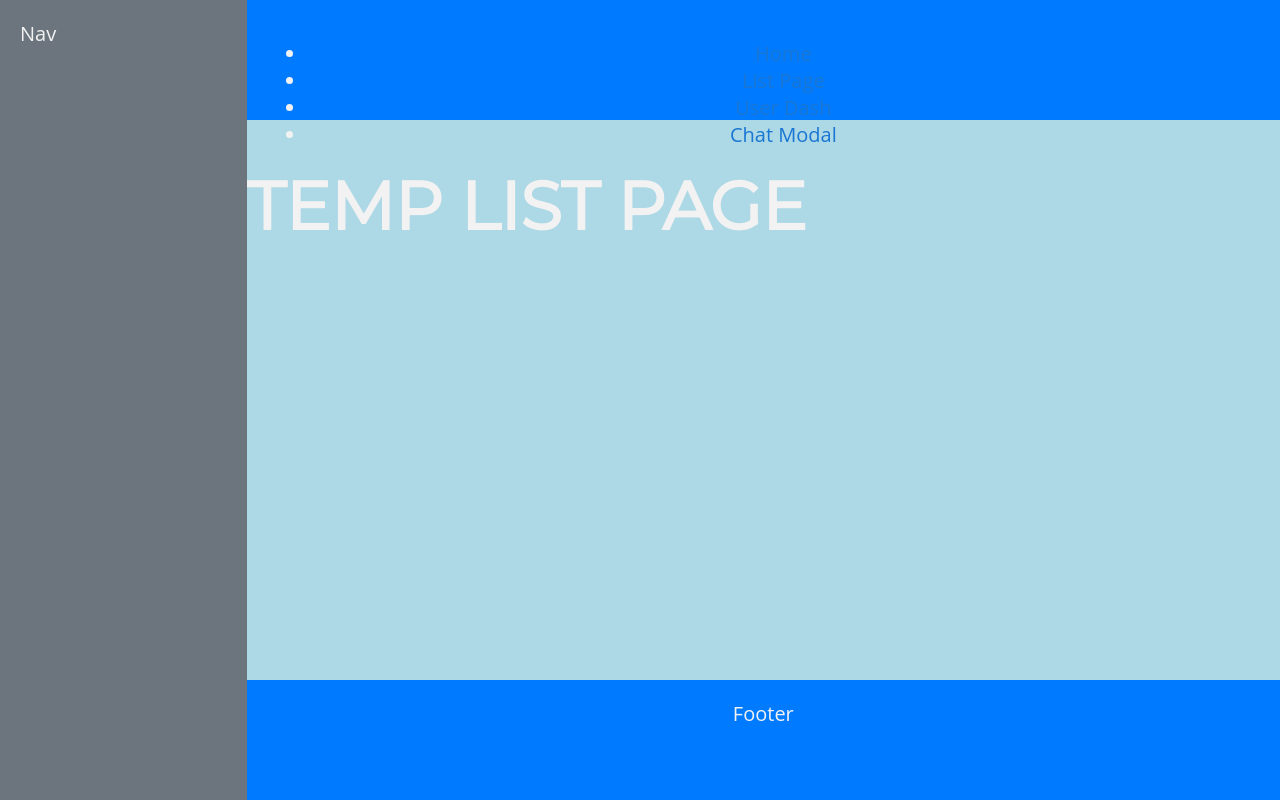
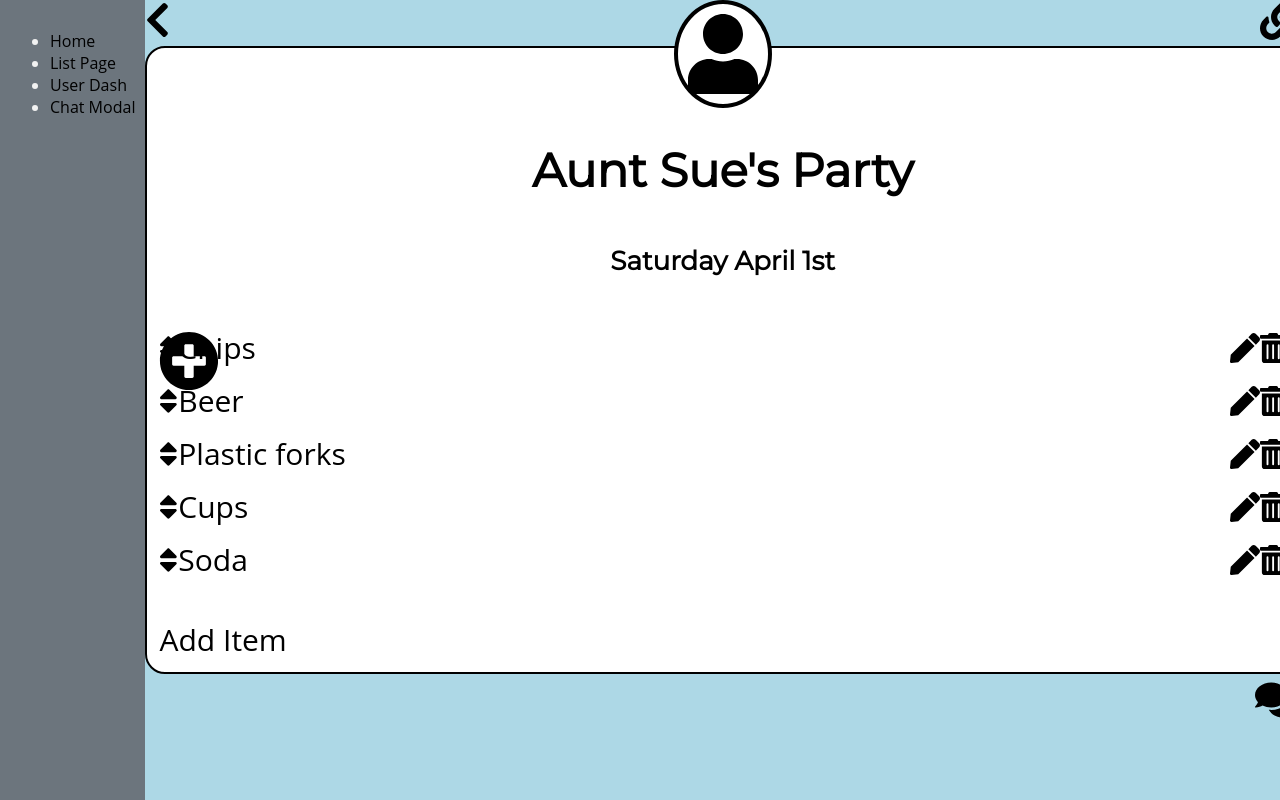
Before and after one commit to gblackiv/listrally, a React app: page /list in a window 1280 px wide. Built offline with nearby package versions, Linux system fonts and the light colour scheme.

Commit message:
converted owner-list to react

```diff
--- a/src/assets/css/list-owner.css
+++ b/src/assets/css/list-owner.css
@@ -1,24 +1,6 @@
-/*************************
-  * list items
-  *************************/
-  /* .list-card {
-    display: block;
-    border: 1px #6c757d solid;
-    border-radius: 4px;
-    margin: 2.5px;
-  }
 
-  .list-item {
-    position: relative;
-    padding: 12px;
-  } */
-
-  body{
-    height: 100vh;
-    font-family: 'Open Sans', sans-serif;
-}
-
-.container{
+.list-container{
+    color: black;
     height: 100%;
     position: relative;
     display: flex;
@@ -39,10 +21,10 @@ i{
 }
 
 .fa-user{
-    position: fixed;
+    position: absolute;
     font-size: 5em;
     left: 50%;
-    top: 3%;
+    top: 0%;
     transform: translateX(-50%);
     padding: 10px;
     border: 4px solid black;
@@ -51,21 +33,21 @@ i{
     z-index: 1;
 }
 
-.nav{
+.list-nav{
     display: flex;
     justify-content: space-between;
 }
 
-.footer{
+.list-footer{
     display: flex;
     justify-content: flex-end;
 }
 
 .fa-chevron-left,.fa-link,.fa-dollar-sign,.fa-comments{
-    font-size: 2.5em;
+    font-size: 2em;
 }
 
-.top{
+.list-top{
     font-size: 1.5em;
 }
 
@@ -92,22 +74,22 @@ i.fa-filter{
     text-align: center;
 }
 
-.items{
+.list-items{
     display: flex;
     flex-direction: column;
     overflow: auto;
     align-items: center;
 }
 
-.item{
+.list-item{
     width: 88vw;
     display: flex;
     justify-content: space-between;
-    font-size: 2em;
-    margin: 0.2em 0;
+    font-size: 1.5em;
+    margin: 0.2em 0.2em;
 }
 
-.fa-plus-circle{
+.list-plus-circle{
     font-size: 1em;
     position: relative;
     top: 2px;
@@ -126,7 +108,7 @@ i.fa-filter{
 /***************************
 * Modal
 ****************************/
-.main{
+/* .main{
     width: 100%;
     display: flex;
     flex-direction: column;
@@ -188,12 +170,10 @@ i.fa-filter{
     transform: translateX(-50%);
 }
 .modalCloseBtn {
-    /* background-color: #3AAE49; */
     background-color: transparent;
     border: none;
     padding: 0 40px;
     color: #26a69a;
-    /* font-weight: 500; */
     cursor: pointer;
     font-size: 1.5em;
     position: relative;
@@ -211,9 +191,6 @@ i.fa-filter{
     cursor: pointer;
 }
 .add-input{
-    /* position: relative;
-    left: 6%;
-    font-size: 2em; */
     background-color: transparent;
     border: none;
     border-bottom: 1px solid #26a69a;
@@ -228,11 +205,10 @@ i.fa-filter{
     box-shadow: none;
     -webkit-box-sizing: content-box;
     box-sizing: content-box;
-
-}
+} */
 
 /*******MEDIA QUERIES*******/
-@media (min-width: 600px){
+/* @media (min-width: 600px){
     .modal-container{
         width: 700px;
     }
@@ -246,21 +222,15 @@ i.fa-filter{
     left: 3.5em;
     bottom: 5em;
     }
-    /* .add-input{
-    position: relative;
-    left: 50%;
-    transform: translateX(-50%);
-    font-size: 2em;
-    } */
     .modalCloseBtn {
     position: relative;
     left: 70%;
     bottom: 1em;
     }
-}
+} */
 
 /* Animation */
-.modal.modal-show {
+/* .modal.modal-show {
     animation: modal-open 0.3s;
 }
 
@@ -286,4 +256,4 @@ i.fa-filter{
     100% {
         opacity: 0;
     }
-}
+} */
--- a/src/assets/css/styles.css
+++ b/src/assets/css/styles.css
@@ -17,13 +17,17 @@ body {
 header,
 footer {
   background: #007bff;
-    height: 10vh;
+  height: 5vh;
   text-align: center;
 }
 header,
 footer,
 nav {
-    padding: 1em;
+  padding: 0.5em;
+}
+footer{
+  display: relative;
+  bottom: 0;
 }
 .side-nav {
   display: none;
@@ -40,7 +44,7 @@ body {
 .content {
   display: flex;
   flex-direction: row;
-    flex: 1;
+  height: 90vh;
 }
 .content > section {
   flex: 4;
@@ -90,21 +94,6 @@ h6 {
 /*************************
 * Buttons
 *************************/
-.btn {
-  text-decoration: none;
-  color: #F2F2F2;
-  text-align: center;
-  font-weight: 600;
-  letter-spacing: 0.5px;
-  border: none;
-  border-radius: 2px;
-  height: 36px;
-  line-height: 36px;
-  padding: 0 16px;
-  text-transform: uppercase;
-  box-shadow: 0 2px 2px 0 rgba(0,0,0,0.14), 0 3px 1px -2px rgba(0,0,0,0.12), 0 1px 5px 0 rgba(0,0,0,0.2);
-}
-
 .btn-blue {
 background-color: #1976d2;
 color: #F2F2F2;
@@ -149,8 +138,12 @@ h6 {
 * Links
 *************************/
 
+.nav-menu>li{
+white-space: nowrap;
+font-size: 1rem;
+}
 a {
-  color: #1976d2;
+color: black;
 text-decoration: none;
 cursor: pointer;
 }
--- a/src/components/app.js
+++ b/src/components/app.js
@@ -12,29 +12,23 @@ import chatModal from './chat_modal';
 
 import { library } from '@fortawesome/fontawesome-svg-core'
 import { FontAwesomeIcon } from '@fortawesome/react-fontawesome'
-import { faStroopwafel, faUser } from '@fortawesome/free-solid-svg-icons'
+import { faStroopwafel, faUser, faChevronLeft, faLink, faSort, faComments, faPen, faTrashAlt, faPlusCircle, faDollarSign } from '@fortawesome/free-solid-svg-icons'
 
-library.add(faStroopwafel, faUser)
+library.add(faStroopwafel, faUser, faChevronLeft, faLink, faSort, faComments, faPen, faTrashAlt, faPlusCircle,faDollarSign)
 
 
 const App = () => (
     <div className="app">
         <nav className="col-1 side-nav">
-            Nav
+        <TempNav />
         </nav>
         <div className="col-2">
-            <header>
-            <TempNav />
-            </header>
             <main className="content">
                 <Route exact path="/" component={Home} />
                 <Route path="/list" component={List} />
                 <Route path="/dashboard" component={Dashboard} />
                 <Route path="/chatmodal" component={chatModal} />
             </main>
-            <footer>
-                Footer
-            </footer>
         </div>
     </div>
 
--- a/src/components/list.js
+++ b/src/components/list.js
@@ -1,7 +1,111 @@
 import React from 'react';
+import '../assets/css/list-owner.css';
+import { FontAwesomeIcon } from '@fortawesome/react-fontawesome';
 
 export default props => (
     <div>
-       <h1>TEMP LIST PAGE</h1>
+ <div className="list-container">
+        {/*Top Nav*/}
+        <div className="list-nav">
+            <FontAwesomeIcon icon="chevron-left" />
+            <FontAwesomeIcon icon="link" />
+        </div>
+
+        {/* User Avatar */}
+        <FontAwesomeIcon icon="user" />
+
+        {/* <!-- Main Content --> */}
+        <div className="listContent">
+            {/* <!-- List name, details, and filter button --> */}
+            <div className="list-top">
+                <br/>
+                <h3 className="list-name">Aunt Sue's Party</h3>
+                <h5 className="details">Saturday April 1st</h5>
+            </div>
+            {/* <!-- Items --> */}
+            <div className="list-items">
+                <div className="list-item">
+                    <div className="list-left">
+                        <FontAwesomeIcon icon="sort" />
+                        <label>Chips</label>
+                    </div>
+                    <div className="list-right">
+                        <FontAwesomeIcon icon="pen" />
+                        <FontAwesomeIcon icon="trash-alt" />
+                    </div>
+                </div>
+                <div className="list-item">
+                    <div className="left">
+                        <FontAwesomeIcon icon="sort" />
+                        <label>Beer</label>
+                    </div>
+                    <div className="list-right">
+                        <FontAwesomeIcon icon="pen" />
+                        <FontAwesomeIcon icon="trash-alt" />
+                    </div>
+                </div>
+                <div className="list-item">
+                    <div className="list-left">
+                        {/* <i className="fas fa-sort"></i> */}
+                        <FontAwesomeIcon icon="sort" />
+                        <label>Plastic forks</label>
+                    </div>
+                    <div className="list-right">
+                        <FontAwesomeIcon icon="pen" />
+                        <FontAwesomeIcon icon="trash-alt" />
+                    </div>
+                </div>
+                <div className="list-item">
+                    <div className="list-left">
+                        <FontAwesomeIcon icon="sort" />
+                        <label>Cups</label>
+                    </div>
+                    <div className="list-right">
+                        <FontAwesomeIcon icon="pen" />
+                        <FontAwesomeIcon icon="trash-alt" />
+                    </div>
+                </div>
+                <div className="list-item">
+                    <div className="list-left">
+                        <FontAwesomeIcon icon="sort" />
+                        <label>Soda</label>
+                    </div>
+                    <div className="list-right">
+                        <FontAwesomeIcon icon="pen" />
+                        <FontAwesomeIcon icon="trash-alt" />
+                    </div>
+                </div>
+                <br/>
+                {/* <!-- Add List Button --> */}
+                <div className="list-item add modal-trigger">
+                    <FontAwesomeIcon className="list-plus-circle" icon="plus-circle" />
+                    <label className="add">Add Item</label>
+                </div>
+            </div>
+        </div>
+        {/* <!-- Footer --> */}
+        <div className="list-footer">
+            <FontAwesomeIcon icon="comments" />
+        </div>
+
+        {/* <!--MODAL--> */}
+        {/* <div className="flex align-center align-vert modal modal-align container">
+            <div className="modal-container">
+                <header className="modal-header">
+                    <h1>Add Item</h1>
+                    <a className="modalClose modalCloseX" aria-hidden="true">&#x2715;</a>
+                </header>
+                <div className="main">
+                    <input className="add-input" type="text" name="sauce"/>
+                </div>
+                <footer className="modal-footer">
+                    <div className="modal-buttons">
+                        <button className="modalClose modalCloseBtn">Cancel</button>
+                        <button className="modalClose modalCloseBtn">OK</button>
+                    </div>
+                </footer>
+            </div>
+        </div> */}
+    </div>
     </div>
 )
```
Also changed, not shown: pureHtmlFolder/about.html (+15 -10 lines), src/assets/images/george-bw.jpg (added), src/assets/images/george.jpeg (added), src/assets/images/gerry-bw.jpg (added), src/assets/images/gerry.jpeg (added), src/assets/images/michael.jpeg (added), src/assets/images/torie-bw.jpg (added), src/assets/images/torie.jpg (added). Lines whose indentation alone changed are shown as unchanged.
